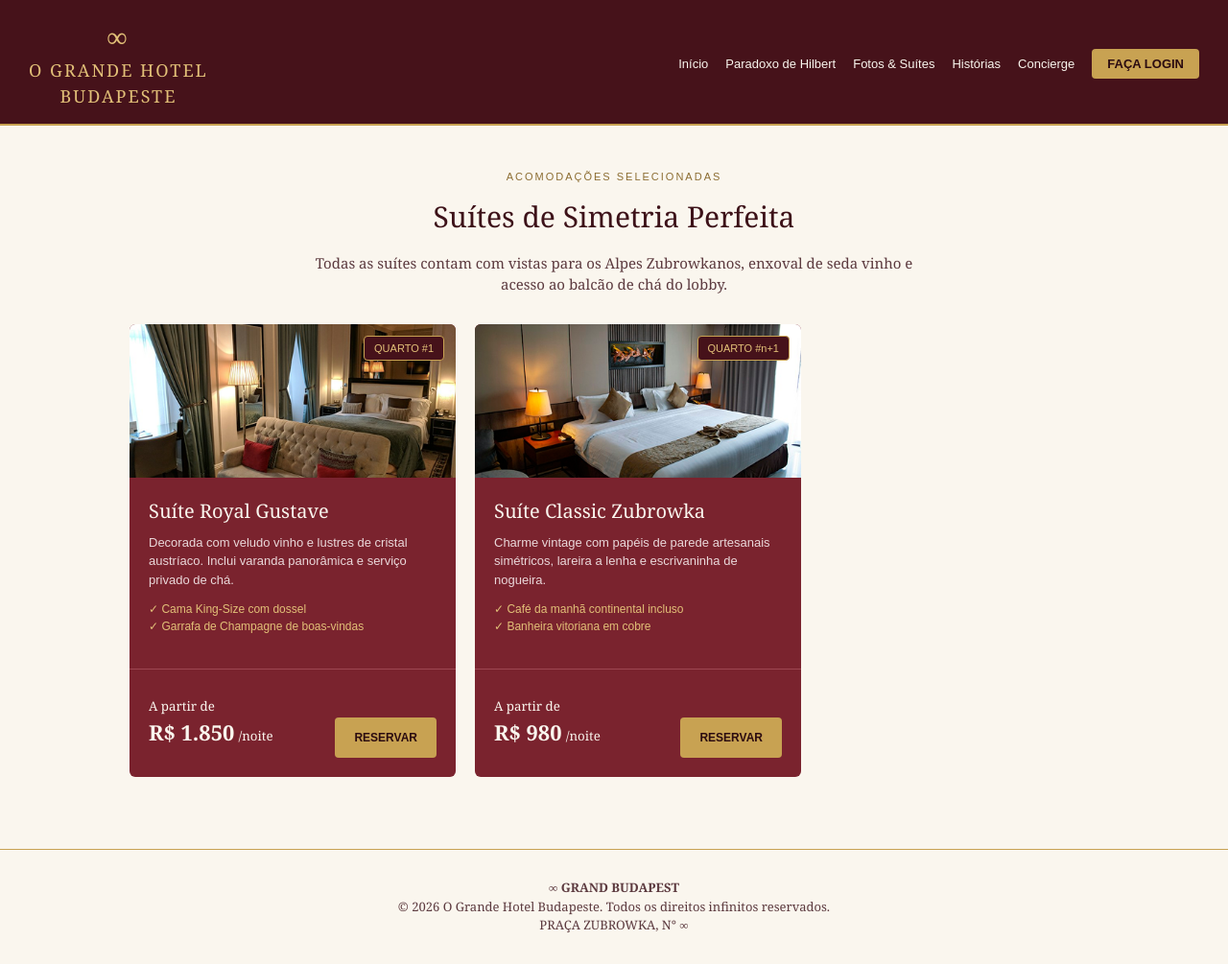
After one commit to Gabriel-devdd/Hotel_Budapeste, a PHP site: page /fotos1.html in a window 1280 px wide. The commit adds this page. Shown: the whole page at 96% size. Run offline with PHP 8.4, Linux system fonts and the light colour scheme.

Commit message:
Add files via upload
Versão 2 (quase final)

```diff
--- a/Hotel_Budapeste_Completo/CSS/style.css
+++ b/Hotel_Budapeste_Completo/CSS/style.css
@@ -29,7 +29,7 @@ header {
 }
 
 .logo span {
-    font-size: 13px;
+    font-size: 30px;
     letter-spacing: 3px;
     display: block;
 }
@@ -106,7 +106,7 @@ h2 {
 .hero-imagem {
     width: 100%;
     height: 300px;
-    background-image :url('img/hotel_budapeste.png');
+    background-image: url('./imagens/hotel_budapeste.png');
     background-size: cover;
     background-position: center;
     border: 2px solid #C8A252;
@@ -150,6 +150,36 @@ h2 {
     flex-wrap: wrap;
     justify-content: center;
     text-align: left;
+}
+
+.cards-grid1{
+
+    display: flex;
+    gap: 20px;
+    align-items: center;
+    justify-content: center;
+    text-align: left;
+    max-width: 700px;
+}
+
+.cards-grid2{
+
+    display: flex;
+    gap: 20px;
+    align-items: center;
+    justify-content: center;
+    text-align: left;
+    max-width: 350px;
+}
+
+.cards-grid3{
+
+    display: flex;
+    gap: 20px;
+    align-items: center;
+    justify-content: center;
+    text-align: left;
+    max-width: 700px;
 }
 
 .campo-grupo,
@@ -203,7 +233,7 @@ input::placeholder {
     text-decoration: none;
     display: inline-block;
     cursor: pointer;
-    margin-top: 15px;
+    margin-top: 35px;
 }
 
 .btn-dourado:hover {
@@ -223,7 +253,7 @@ input::placeholder {
 
 .suite-topo {
     height: 160px;
-    background-color: #46121A;
+    background-image: url('./imagens/Suíte\ Royal\ Gustave.png');
     background-size: cover;
     background-position: center;
     padding: 12px;
--- a/Hotel_Budapeste_Completo/conexao.php
+++ b/Hotel_Budapeste_Completo/conexao.php
@@ -2,7 +2,7 @@
 
 try {
     $pdo = new PDO(
-        "mysql:host=localhost;port=3306;dbname=hotel;charset=utf8mb4",
+        "mysql:host=localhost;port=3307;dbname=hotel;charset=utf8mb4",
         "root",
         ""
     );
--- a/Hotel_Budapeste_Completo/fotos.html
+++ b/Hotel_Budapeste_Completo/fotos.html
@@ -34,7 +34,7 @@
         <div class="cards-grid">
             <div class="card-suite">
                 <div>
-                    <div class="suite-topo" style="background-image: url('suite1.jpg');">
+                    <div class="suite-topo">
                         <span class="tag-quarto">QUARTO #1</span>
                     </div>
                     <div class="suite-corpo">
@@ -57,7 +57,7 @@
 
             <div class="card-suite">
                 <div>
-                    <div class="suite-topo" style="background-image: url('suite2.jpg');">
+                    <div class="suite-topo" style="background-image: url('./CSS/imagens/Apartamento\ Hilbert\ Deluxe.png');">
                         <span class="tag-quarto">QUARTO #n</span>
                     </div>
                     <div class="suite-corpo">
@@ -80,7 +80,7 @@
 
             <div class="card-suite">
                 <div>
-                    <div class="suite-topo" style="background-image: url('suite3.jpg');">
+                    <div class="suite-topo" style="background-image: url('./CSS/imagens/Suíte\ Classic\ Zubrowka.png');">
                         <span class="tag-quarto">QUARTO #n+1</span>
                     </div>
                     <div class="suite-corpo">
--- /dev/null
+++ b/Hotel_Budapeste_Completo/fotos1.html
@@ -0,0 +1,89 @@
+<!DOCTYPE html>
+<html lang="pt-BR">
+<head>
+    <meta charset="UTF-8">
+    <meta name="viewport" content="width=device-width, initial-scale=1.0">
+    <title>Fotos & Suítes | O Grande Hotel Budapeste</title>
+    <link rel="stylesheet" href="./CSS/style.css">
+</head>
+<body>
+    <header>
+        <div class="logo">
+            <span>∞</span>
+            <h1>O GRANDE HOTEL<br>BUDAPESTE</h1>
+        </div>
+        <nav>
+            <ul>
+                <li><a href="index.html">Início</a></li>
+                <li><a href="paradoxo.html">Paradoxo de Hilbert</a></li>
+                <li><a href="fotos.html">Fotos & Suítes</a></li>
+                <li><a href="historias.html">Histórias</a></li>
+                <li><a href="concierge.html">Concierge</a></li>
+                <li><a href="login.php" class="btn-topo">FAÇA LOGIN</a></li>
+            </ul>
+        </nav>
+    </header>
+
+    <section>
+        <span class="subtitulo-dourado">Acomodações Selecionadas</span>
+        <h2>Suítes de Simetria Perfeita</h2>
+        <p class="descricao">
+            Todas as suítes contam com vistas para os Alpes Zubrowkanos, enxoval de seda vinho e acesso ao balcão de chá do lobby.
+        </p>
+
+        <div class="cards-grid1">
+            <div class="card-suite">
+                <div>
+                    <div class="suite-topo">
+                        <span class="tag-quarto">QUARTO #1</span>
+                    </div>
+                    <div class="suite-corpo">
+                        <h3>Suíte Royal Gustave</h3>
+                        <p>Decorada com veludo vinho e lustres de cristal austríaco. Inclui varanda panorâmica e serviço privado de chá.</p>
+                        <ul class="suite-lista">
+                            <li>✓ Cama King-Size com dossel</li>
+                            <li>✓ Garrafa de Champagne de boas-vindas</li>
+                        </ul>
+                    </div>
+                </div>
+                <div class="suite-corpo suite-rodape">
+                    <div>
+                        <small>A partir de</small><br>
+                        <strong style="font-size: 22px;">R$ 1.850</strong> <small>/noite</small>
+                    </div>
+                    <a href="reserva.php" class="btn-dourado">RESERVAR</a>
+                </div>
+            </div>
+
+            <div class="card-suite">
+                <div>
+                    <div class="suite-topo" style="background-image: url('./CSS/imagens/Suíte\ Classic\ Zubrowka.png');">
+                        <span class="tag-quarto">QUARTO #n+1</span>
+                    </div>
+                    <div class="suite-corpo">
+                        <h3>Suíte Classic Zubrowka</h3>
+                        <p>Charme vintage com papéis de parede artesanais simétricos, lareira a lenha e escrivaninha de nogueira.</p>
+                        <ul class="suite-lista">
+                            <li>✓ Café da manhã continental incluso</li>
+                            <li>✓ Banheira vitoriana em cobre</li>
+                        </ul>
+                    </div>
+                </div>
+                <div class="suite-corpo suite-rodape">
+                    <div>
+                        <small>A partir de</small><br>
+                        <strong style="font-size: 22px;">R$ 980</strong> <small>/noite</small>
+                    </div>
+                    <a href="reserva.php" class="btn-dourado">RESERVAR</a>
+                </div>
+            </div>
+        </div>
+    </section>
+
+    <footer>
+        <p><strong>∞ GRAND BUDAPEST</strong></p>
+        <p>© 2026 O Grande Hotel Budapeste. Todos os direitos infinitos reservados.</p>
+        <p>PRAÇA ZUBROWKA, N° ∞</p>
+    </footer>
+</body>
+</html>
```
Also changed, not shown: Hotel_Budapeste_Completo/alocacao.php (added, +28 -0 lines), Hotel_Budapeste_Completo/fotos2.html (added, +66 -0 lines), Hotel_Budapeste_Completo/fotos3.html (added, +89 -0 lines), Hotel_Budapeste_Completo/index.html (+4 -3 lines), Hotel_Budapeste_Completo/CSS/imagens/Apartamento Baskhara Deluxe.png (added), Hotel_Budapeste_Completo/CSS/imagens/Apartamento Hilbert Deluxe.png (added), Hotel_Budapeste_Completo/CSS/imagens/Chalé Cantor.png (added), Hotel_Budapeste_Completo/CSS/imagens/Suíte Classic Zubrowka.png (added), Hotel_Budapeste_Completo/CSS/imagens/Suíte Royal Gustave.png (added), Hotel_Budapeste_Completo/CSS/imagens/hotel_budapeste.png (added).
